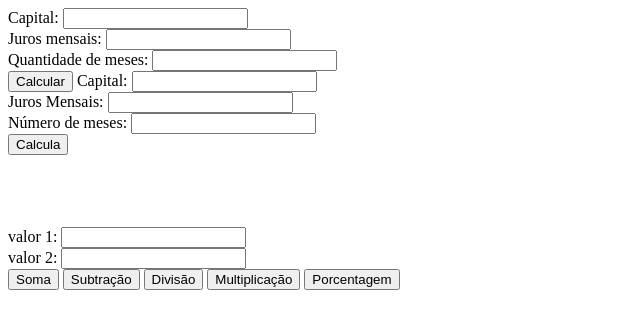
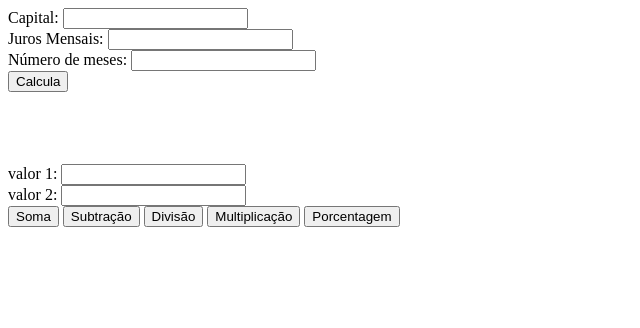
Before and after one commit to nifbastiani/primirog_3t, a plain HTML site: page index.html in a window 1280 px wide. Shown: the whole page, without its empty margins (0-640 px from the left). Drawn offline with Linux system fonts and the light colour scheme.

Commit message:
Update index.html

```diff
--- a/index.html
+++ b/index.html
@@ -1,20 +1,3 @@
-<!DOCTYPE html>
-<html lang="en">
-<head>
-    <meta charset="UTF-8">
-    <meta http-equiv="X-UA-Compatible" content="IE=edge">
-    <meta name="viewport" content="width=device-width, initial-scale=1.0">
-    <title>Primeiro G</title>
-    <script src="estudo.js"></script>
-</head>
-<body>
-  Capital: <input id="capital"type="text"><br>
-  Juros mensais: <input id="juros"type="text"><br>
-  Quantidade de meses: <input id="meses"type="text"><br>
-  <button onclick="total()">Calcular </button>
-</body>
-</html>
-
 <!DOCTYPE html>
 <html lang="pt-br">
 <head>
```
